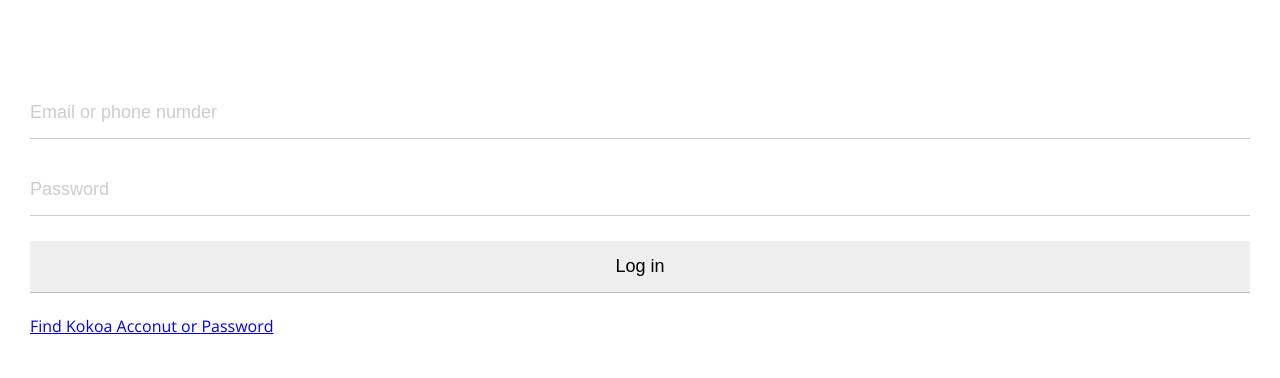
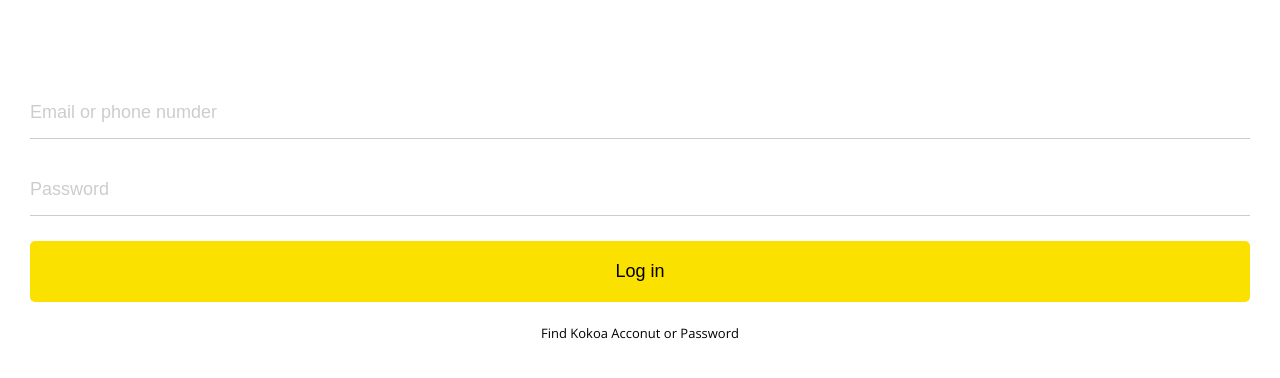
Before and after one commit to Mingseh/kokoa-clone, a plain HTML site: page index.html in a window 1280 px wide. Shown: the part 180-558 px from the top of the page. Drawn offline with nearby package versions, Linux system fonts and the light colour scheme.

Commit message:
Update styles.css

```diff
--- a/css/styles.css
+++ b/css/styles.css
@@ -39,8 +39,11 @@ body {
     border: none;
     padding: 15px 0px;
     font-size: 18px;
+    margin-bottom: 25px;
+}
+
+#login-form input:not([type="submit"]) {
     border-bottom: 1px solid rgba(0, 0, 0, 0.2);
-    margin-bottom: 25px;
     transition: border-color 0.3s ease-in-out;
 }
 
@@ -51,3 +54,17 @@ body {
 #login-form input:focus {
     border-color:var(--yellow);
 }
+
+#login-form input[type="submit"] {
+    background-color: var(--yellow);
+    cursor: pointer;
+    padding: 20px 0px;
+    border-radius: 5px;
+}
+
+#login-form a {
+    text-align: center;
+    text-decoration: none;
+    color: inherit;
+    font-size: 13px;
+}
```
